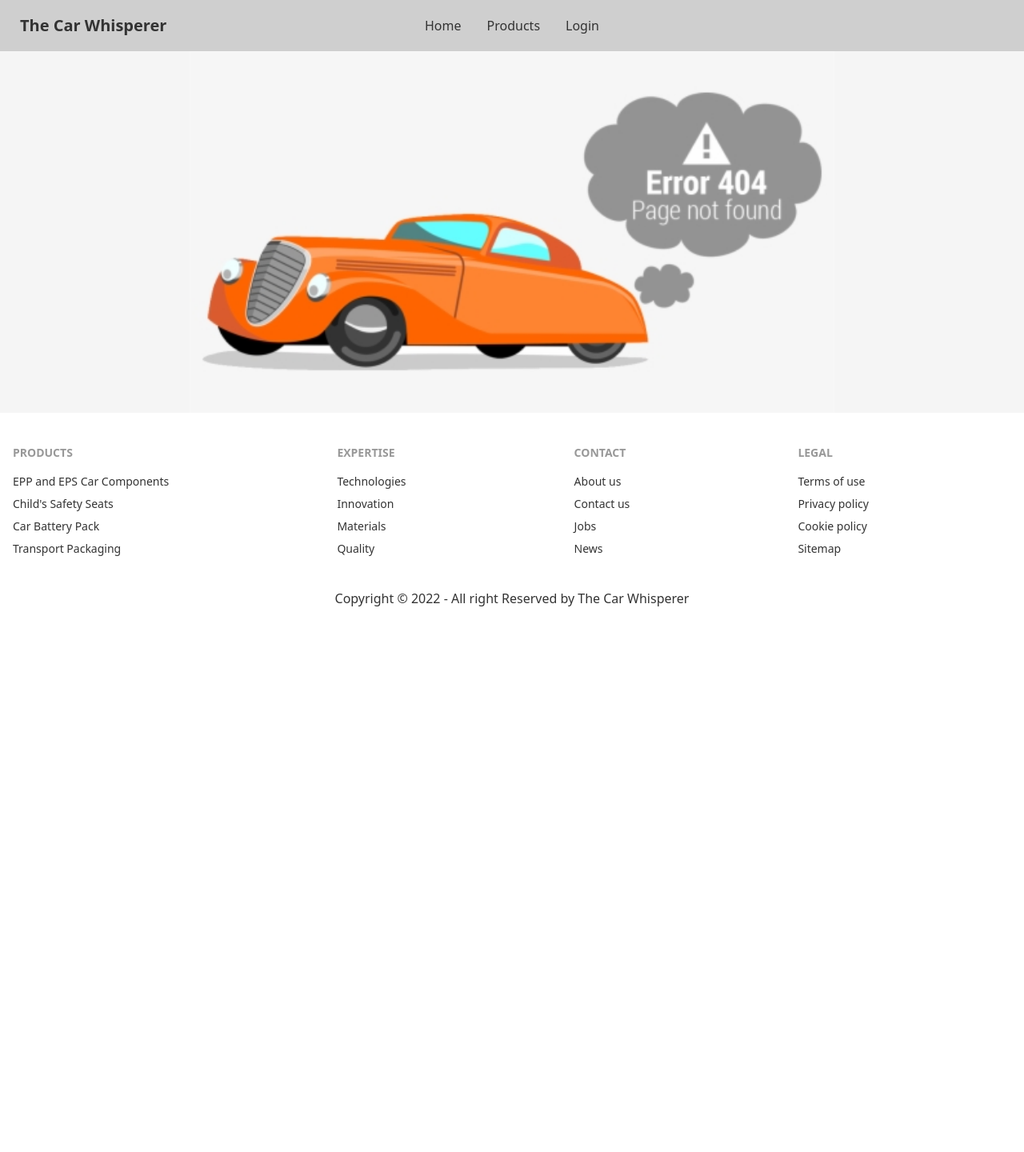
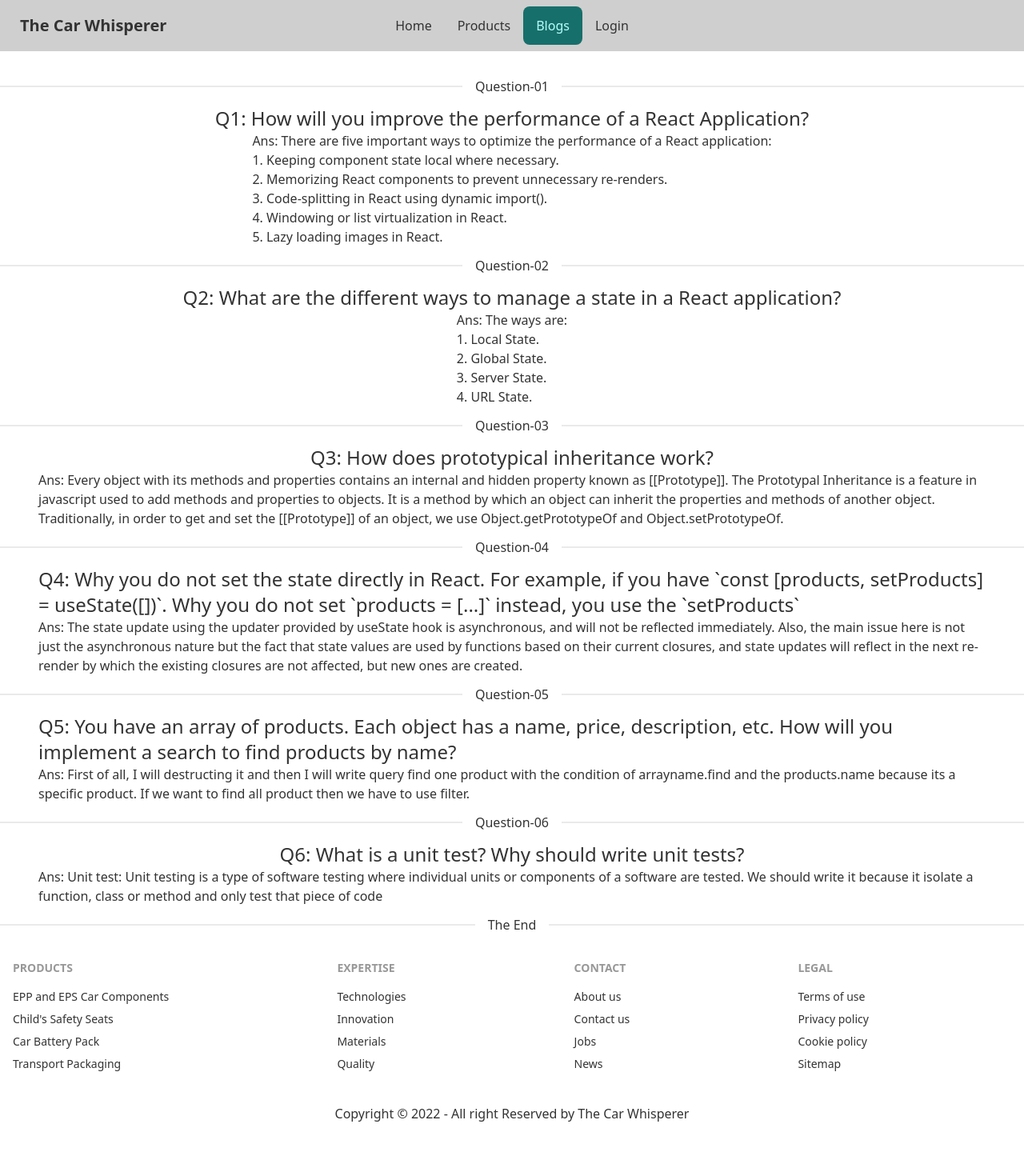
Before and after one commit to anikjoyy/manufacturer-website-client-side, a React (Create React App) app: page /blogs in a window 1280 px wide. Shown: the top 1440 px of the page at 80% size. Before the commit the page ends 800 px from the top, so only its background shows below. Built offline with nearby package versions, Linux system fonts and the light colour scheme; no server answers.

Commit message:
created blog section

```diff
--- a/src/App.js
+++ b/src/App.js
@@ -1,5 +1,6 @@
 import { Route, Routes } from 'react-router-dom';
 import './App.css';
+import Blogs from './Pages/Blogs/Blogs';
 import AddReview from './Pages/Dashboard/AddReview';
 import Dashboard from './Pages/Dashboard/Dashboard';
 import MyOrders from './Pages/Dashboard/MyOrders';
@@ -22,6 +23,7 @@ function App() {
         <Route path='/' element={<Home></Home>}></Route>
         <Route path='/home' element={<Home></Home>}></Route>
         <Route path='/allProduct' element={<AllProduct></AllProduct>}></Route>
+        <Route path='/blogs' element={<Blogs></Blogs>}></Route>
         <Route path='/login' element={<Login></Login>}></Route>
         <Route path='/signup' element={<SignUp></SignUp>}></Route>
         <Route
--- /dev/null
+++ b/src/Pages/Blogs/Blogs.js
@@ -0,0 +1,101 @@
+import React from 'react';
+import PageTitle from '../Shared/PageTitle';
+
+const Blogs = () => {
+  return (
+    <div class='flex flex-col w-full my-5'>
+      <PageTitle title='Blogs'></PageTitle>
+      <div class='divider'>Question-01</div>
+      <div class='grid card px-12 rounded-box place-items-center'>
+        <h2 className='text-2xl fw-bold'>
+          Q1: How will you improve the performance of a React Application?
+        </h2>
+        <p>
+          Ans: There are five important ways to optimize the performance of a
+          React application: <br /> 1. Keeping component state local where
+          necessary.
+          <br />
+          2. Memorizing React components to prevent unnecessary re-renders.
+          <br /> 3. Code-splitting in React using dynamic import().
+          <br /> 4. Windowing or list virtualization in React.
+          <br /> 5. Lazy loading images in React.
+          <br />
+        </p>
+      </div>
+      <div class='divider'>Question-02</div>
+      <div class='grid px-12 card rounded-box place-items-center'>
+        <h2 className='text-2xl fw-bold'>
+          Q2: What are the different ways to manage a state in a React
+          application?
+        </h2>
+        <p>
+          Ans: The ways are: <br />
+          1. Local State. <br />
+          2. Global State. <br />
+          3. Server State. <br />
+          4. URL State. <br />
+        </p>
+      </div>
+      <div class='divider'>Question-03</div>
+      <div class='grid px-12 card rounded-box place-items-center'>
+        <h2 className='text-2xl fw-bold'>
+          Q3: How does prototypical inheritance work?
+        </h2>
+        <p>
+          Ans: Every object with its methods and properties contains an internal
+          and hidden property known as [[Prototype]]. The Prototypal Inheritance
+          is a feature in javascript used to add methods and properties to
+          objects. It is a method by which an object can inherit the properties
+          and methods of another object. Traditionally, in order to get and set
+          the [[Prototype]] of an object, we use Object.getPrototypeOf and
+          Object.setPrototypeOf.
+        </p>
+      </div>
+      <div class='divider'>Question-04</div>
+      <div class='grid px-12 card rounded-box place-items-center'>
+        <h2 className='text-2xl fw-bold'>
+          Q4: Why you do not set the state directly in React. For example, if
+          you have `const [products, setProducts] = useState([])`. Why you do
+          not set `products = [...]` instead, you use the `setProducts`
+        </h2>
+        <p>
+          Ans: The state update using the updater provided by useState hook is
+          asynchronous, and will not be reflected immediately. Also, the main
+          issue here is not just the asynchronous nature but the fact that state
+          values are used by functions based on their current closures, and
+          state updates will reflect in the next re-render by which the existing
+          closures are not affected, but new ones are created.
+        </p>
+      </div>
+      <div class='divider'>Question-05</div>
+      <div class='grid px-12 card rounded-box place-items-center'>
+        <h2 className='text-2xl fw-bold'>
+          Q5: You have an array of products. Each object has a name, price,
+          description, etc. How will you implement a search to find products by
+          name?
+        </h2>
+        <p>
+          Ans: First of all, I will destructing it and then I will write query
+          find one product with the condition of arrayname.find and the
+          products.name because its a specific product. If we want to find all
+          product then we have to use filter.
+        </p>
+      </div>
+      <div class='divider'>Question-06</div>
+      <div class='grid px-12 card rounded-box place-items-center'>
+        <h2 className='text-2xl fw-bold'>
+          Q6: What is a unit test? Why should write unit tests?
+        </h2>
+        <p>
+          Ans: Unit test: Unit testing is a type of software testing where
+          individual units or components of a software are tested. We should
+          write it because it isolate a function, class or method and only test
+          that piece of code
+        </p>
+      </div>
+      <div class='divider'>The End</div>
+    </div>
+  );
+};
+
+export default Blogs;
--- a/src/Pages/Shared/Navbar.js
+++ b/src/Pages/Shared/Navbar.js
@@ -31,6 +31,11 @@ const Navbar = () => {
           </NavLink>
         </li>
       )}
+      <li>
+        <NavLink to='/blogs' className='rounded-lg hover:bg-secondary'>
+          Blogs
+        </NavLink>
+      </li>
       <li>
         {user ? (
           <button className='btn btn-ghost' onClick={logout}>
```
